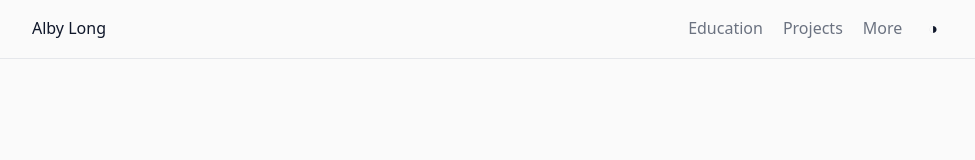
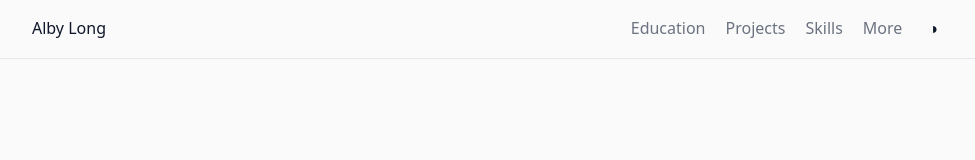
Before and after one commit to mrrias/futuresPortfolio, a plain HTML site: page index.html in a window 1280 px wide. Shown: the top 160 px of the page, without its empty margins (152-1127 px from the left). Drawn offline with Linux system fonts and the light colour scheme.

Commit message:
skills id link added to header

```diff
--- a/index.html
+++ b/index.html
@@ -15,6 +15,7 @@
         <nav>
           <a href="#education">Education</a>
           <a href="#projects">Projects</a>
+          <a href="#skills">Skills</a>
           <a href="#interests">More</a>
           <button
             class="theme-toggle"
@@ -89,7 +90,7 @@
       </section>
 
       <!-- SKILLS -->
-      <section class="card">
+      <section class="card" id="skills">
         <h2>Skills</h2>
         <p>Some skills I have picked up along the way...</p>
         <section class="sub-card">
```
